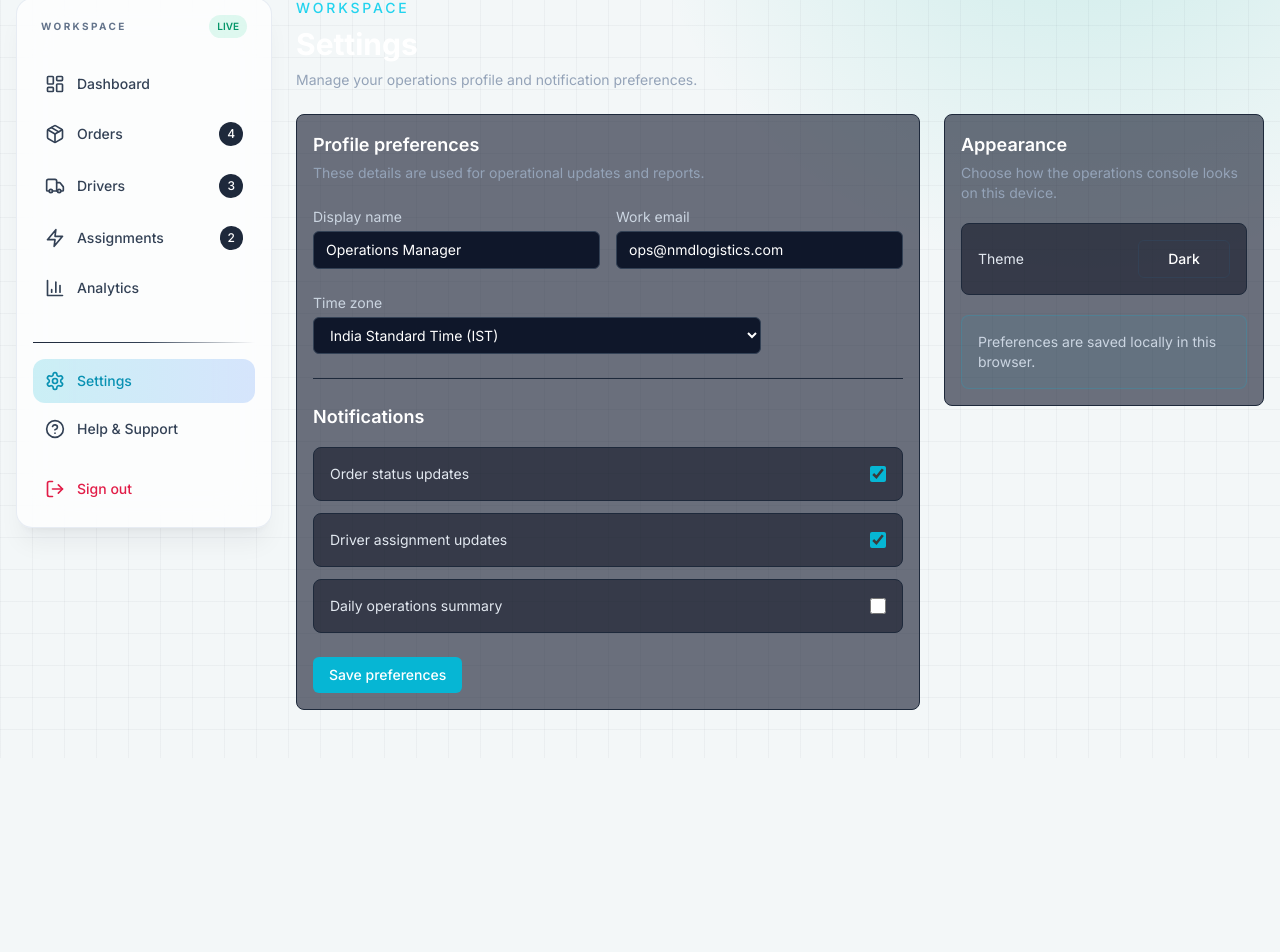
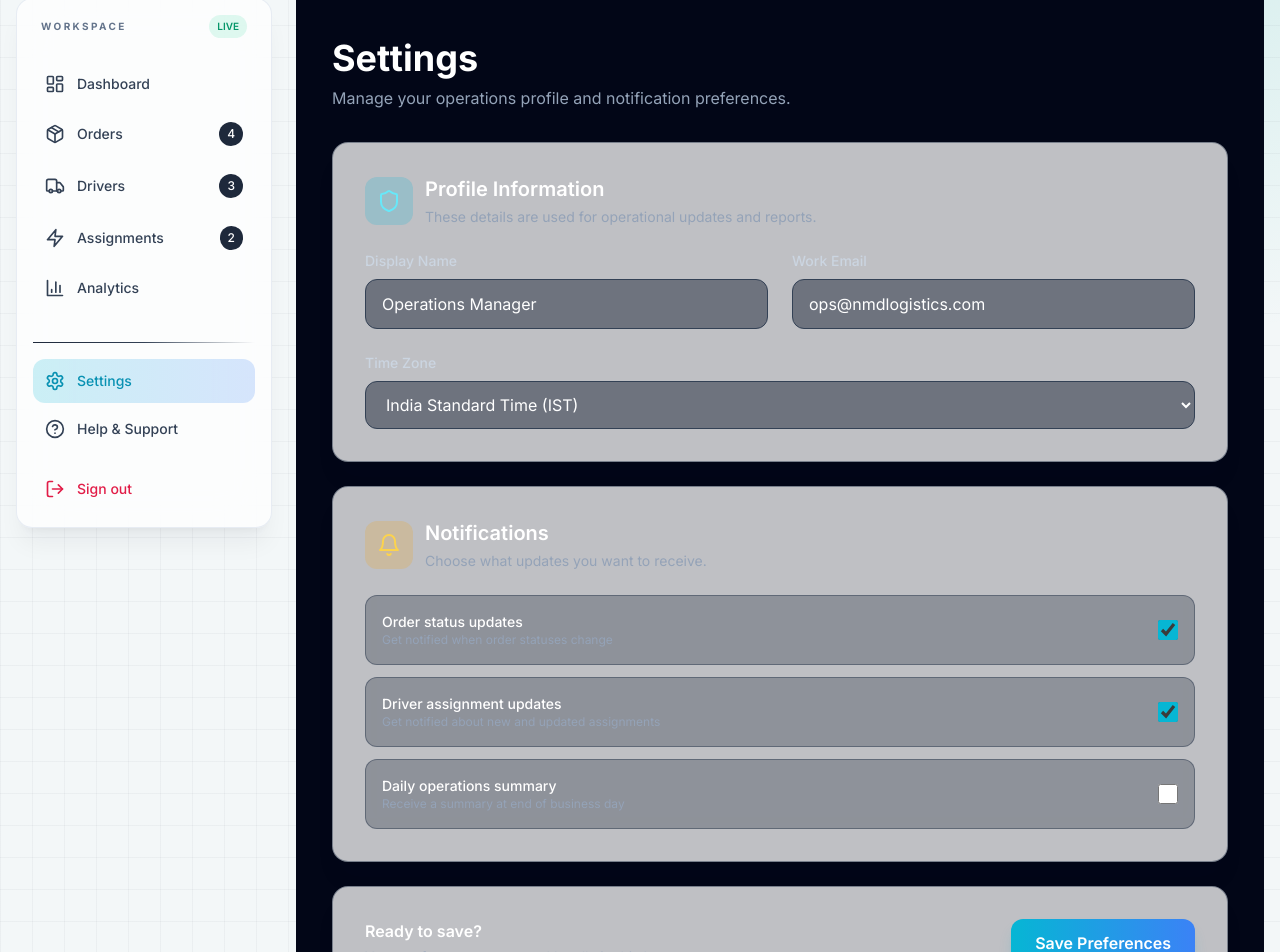
Before and after one commit to Harshal-Bsys27/NMD-Logistics, a Next.js app: page /settings in a window 1280 px wide. Shown: the part 103-1055 px from the top of the page. Before the commit the page ends 861 px from the top, so only its background shows below. Built offline with nearby package versions, Linux system fonts and the light colour scheme.

Commit message:
feat(settings-page): enhance layout and styling with improved profile and notification settings

```diff
--- a/app/settings/page.tsx
+++ b/app/settings/page.tsx
@@ -1,11 +1,7 @@
 'use client'
 
 import { FormEvent, useEffect, useState } from 'react'
-import Button from '@/components/ui/Button'
-import Card from '@/components/ui/Card'
-import Input from '@/components/ui/Input'
-import Select from '@/components/ui/Select'
-import ThemeToggle from '@/components/theme/ThemeToggle'
+import { Check, Bell, Shield, LogOut } from 'lucide-react'
 
 const preferenceDefaults = {
   name: 'Operations Manager',
@@ -35,93 +31,147 @@ export default function SettingsPage() {
   }
 
   return (
-    <section className="space-y-6">
+    <div className="min-h-screen bg-slate-950 px-4 py-10 sm:px-6 lg:px-8">
+      <div className="mx-auto max-w-4xl space-y-8">
+        {/* Header */}
         <div>
-        <p className="text-sm font-medium uppercase tracking-[0.2em] text-cyan-400">Workspace</p>
-        <h1 className="mt-2 text-3xl font-bold text-white">Settings</h1>
-        <p className="mt-2 text-sm text-slate-400">Manage your operations profile and notification preferences.</p>
+          <h1 className="text-4xl font-bold text-white">Settings</h1>
+          <p className="mt-2 text-slate-400">Manage your operations profile and notification preferences.</p>
         </div>
 
-      <form onSubmit={savePreferences} className="grid gap-6 xl:grid-cols-[minmax(0,1fr)_320px]">
-        <Card className="space-y-6">
+        <form onSubmit={savePreferences} className="space-y-6">
+          {/* Profile Settings */}
+          <div className="surface-glass rounded-2xl border border-slate-700/50 p-8">
+            <div className="mb-6 flex items-center gap-3">
+              <div className="rounded-xl bg-cyan-500/20 p-3">
+                <Shield className="h-6 w-6 text-cyan-300" />
+              </div>
               <div>
-            <h2 className="text-lg font-semibold text-white">Profile preferences</h2>
+                <h2 className="text-xl font-semibold text-white">Profile Information</h2>
                 <p className="mt-1 text-sm text-slate-400">These details are used for operational updates and reports.</p>
               </div>
+            </div>
 
-          <div className="grid gap-4 sm:grid-cols-2">
-            <label className="text-sm text-slate-300">
-              Display name
-              <Input
+            <div className="space-y-6">
+              <div className="grid gap-6 sm:grid-cols-2">
+                <label className="block">
+                  <span className="mb-2 block text-sm font-medium text-slate-300">Display Name</span>
+                  <input
+                    type="text"
                     value={preferences.name}
-                onChange={(event) => setPreferences({ ...preferences, name: event.target.value })}
+                    onChange={(e) => setPreferences({ ...preferences, name: e.target.value })}
+                    className="w-full rounded-xl border border-slate-700 bg-slate-800/50 px-4 py-3 text-white placeholder-slate-500 transition focus:border-cyan-500/50 focus:outline-none focus:ring-2 focus:ring-cyan-500/20"
                     required
                   />
                 </label>
-            <label className="text-sm text-slate-300">
-              Work email
-              <Input
+                <label className="block">
+                  <span className="mb-2 block text-sm font-medium text-slate-300">Work Email</span>
+                  <input
                     type="email"
                     value={preferences.email}
-                onChange={(event) => setPreferences({ ...preferences, email: event.target.value })}
+                    onChange={(e) => setPreferences({ ...preferences, email: e.target.value })}
+                    className="w-full rounded-xl border border-slate-700 bg-slate-800/50 px-4 py-3 text-white placeholder-slate-500 transition focus:border-cyan-500/50 focus:outline-none focus:ring-2 focus:ring-cyan-500/20"
                     required
                   />
                 </label>
               </div>
 
-          <label className="block max-w-md text-sm text-slate-300">
-            Time zone
-            <Select
+              <label className="block">
+                <span className="mb-2 block text-sm font-medium text-slate-300">Time Zone</span>
+                <select
                   value={preferences.timezone}
-              onChange={(event) => setPreferences({ ...preferences, timezone: event.target.value })}
+                  onChange={(e) => setPreferences({ ...preferences, timezone: e.target.value })}
+                  className="w-full rounded-xl border border-slate-700 bg-slate-800/50 px-4 py-3 text-white transition focus:border-cyan-500/50 focus:outline-none focus:ring-2 focus:ring-cyan-500/20"
                 >
                   <option value="Asia/Kolkata">India Standard Time (IST)</option>
                   <option value="UTC">Coordinated Universal Time (UTC)</option>
                   <option value="Asia/Dubai">Gulf Standard Time (GST)</option>
-            </Select>
+                </select>
               </label>
+            </div>
+          </div>
 
-          <div className="border-t border-slate-800 pt-6">
-            <h2 className="text-lg font-semibold text-white">Notifications</h2>
-            <div className="mt-4 space-y-3">
+          {/* Notifications Settings */}
+          <div className="surface-glass rounded-2xl border border-slate-700/50 p-8">
+            <div className="mb-6 flex items-center gap-3">
+              <div className="rounded-xl bg-amber-500/20 p-3">
+                <Bell className="h-6 w-6 text-amber-300" />
+              </div>
+              <div>
+                <h2 className="text-xl font-semibold text-white">Notifications</h2>
+                <p className="mt-1 text-sm text-slate-400">Choose what updates you want to receive.</p>
+              </div>
+            </div>
+
+            <div className="space-y-3">
               {[
-                ['orderUpdates', 'Order status updates'],
-                ['assignmentUpdates', 'Driver assignment updates'],
-                ['dailySummary', 'Daily operations summary'],
-              ].map(([key, label]) => (
-                <label key={key} className="flex cursor-pointer items-center justify-between rounded-lg border border-slate-800 bg-slate-950/50 p-4 text-sm text-slate-200">
-                  <span>{label}</span>
+                ['orderUpdates', 'Order status updates', 'Get notified when order statuses change'],
+                ['assignmentUpdates', 'Driver assignment updates', 'Get notified about new and updated assignments'],
+                ['dailySummary', 'Daily operations summary', 'Receive a summary at end of business day'],
+              ].map(([key, label, description]) => (
+                <label
+                  key={key}
+                  className="flex cursor-pointer items-center justify-between rounded-xl border border-slate-700/50 bg-slate-800/30 p-4 transition hover:border-slate-600/50"
+                >
+                  <div>
+                    <p className="text-sm font-medium text-white">{label}</p>
+                    <p className="text-xs text-slate-400">{description}</p>
+                  </div>
                   <input
                     type="checkbox"
                     checked={preferences[key as keyof typeof preferences] as boolean}
-                    onChange={(event) => setPreferences({ ...preferences, [key]: event.target.checked })}
-                    className="h-4 w-4 accent-cyan-500"
+                    onChange={(e) => setPreferences({ ...preferences, [key]: e.target.checked })}
+                    className="h-5 w-5 rounded cursor-pointer accent-cyan-500"
                   />
                 </label>
               ))}
             </div>
           </div>
 
+          {/* Save Section */}
+          <div className="surface-glass rounded-2xl border border-slate-700/50 p-8">
+            <div className="flex items-center justify-between">
+              <div>
+                <h3 className="font-semibold text-white">Ready to save?</h3>
+                <p className="mt-1 text-sm text-slate-400">Your preferences are stored locally in this browser.</p>
+              </div>
               <div className="flex items-center gap-4">
-            <Button type="submit">Save preferences</Button>
-            {saved && <span className="text-sm text-emerald-400" role="status">Preferences saved</span>}
+                {saved && (
+                  <span className="flex items-center gap-2 text-sm text-emerald-400">
+                    <Check className="h-5 w-5" />
+                    Saved
+                  </span>
+                )}
+                <button
+                  type="submit"
+                  className="rounded-xl bg-gradient-to-r from-cyan-500 to-blue-500 px-6 py-3 font-semibold text-white shadow-lg shadow-cyan-500/20 transition hover:from-cyan-600 hover:to-blue-600"
+                >
+                  Save Preferences
+                </button>
               </div>
-        </Card>
+            </div>
+          </div>
+        </form>
 
-        <Card className="h-fit space-y-5">
+        {/* Danger Zone */}
+        <div className="surface-glass rounded-2xl border border-rose-500/20 bg-rose-500/5 p-8">
+          <div className="mb-6 flex items-center gap-3">
+            <div className="rounded-xl bg-rose-500/20 p-3">
+              <LogOut className="h-6 w-6 text-rose-400" />
+            </div>
             <div>
-            <h2 className="text-lg font-semibold text-white">Appearance</h2>
-            <p className="mt-1 text-sm text-slate-400">Choose how the operations console looks on this device.</p>
+              <h2 className="text-xl font-semibold text-white">Sign Out</h2>
+              <p className="mt-1 text-sm text-slate-400">End your current session</p>
             </div>
-          <div className="flex items-center justify-between rounded-lg border border-slate-800 bg-slate-950/50 p-4">
-            <span className="text-sm text-slate-200">Theme</span>
-            <ThemeToggle />
           </div>
-          <div className="rounded-lg border border-cyan-500/20 bg-cyan-500/5 p-4 text-sm text-slate-300">
-            Preferences are saved locally in this browser.
+          <button
+            type="button"
+            className="rounded-xl border border-rose-500/30 bg-rose-500/10 px-6 py-3 font-semibold text-rose-300 transition hover:bg-rose-500/20"
+          >
+            Sign Out
+          </button>
         </div>
-        </Card>
-      </form>
-    </section>
+      </div>
+    </div>
   )
 }
```
Lines whose indentation alone changed are shown as unchanged.
